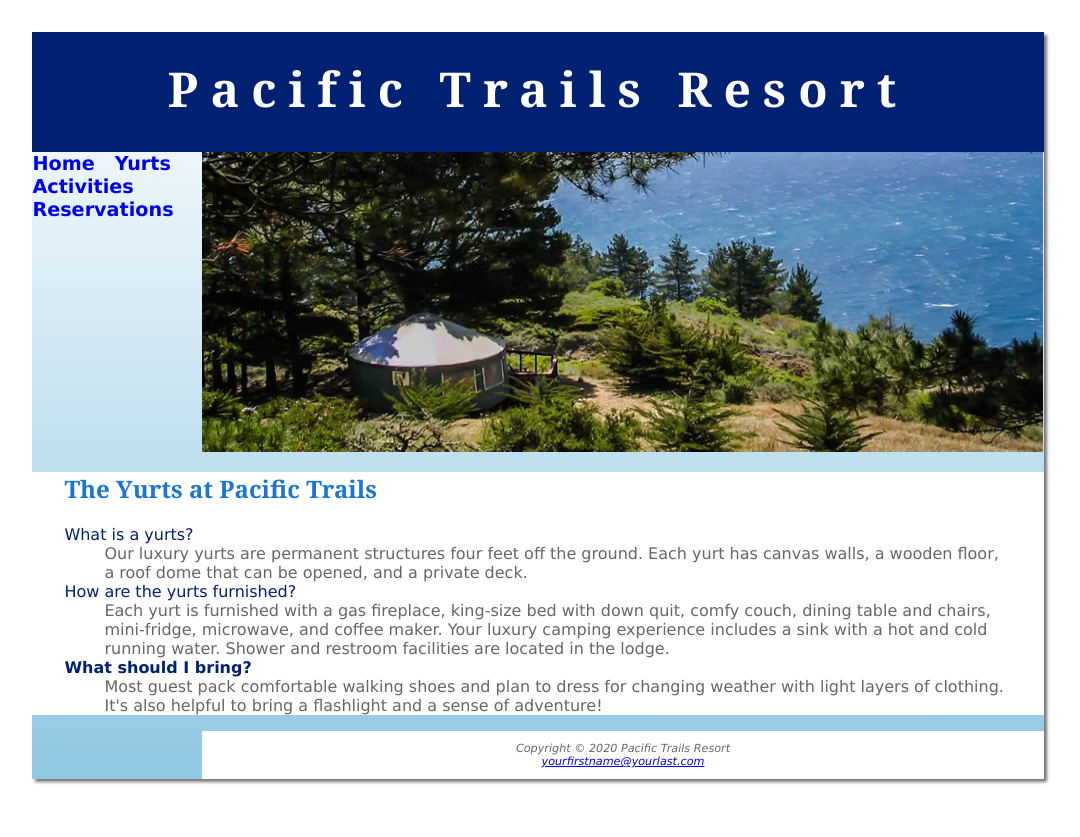
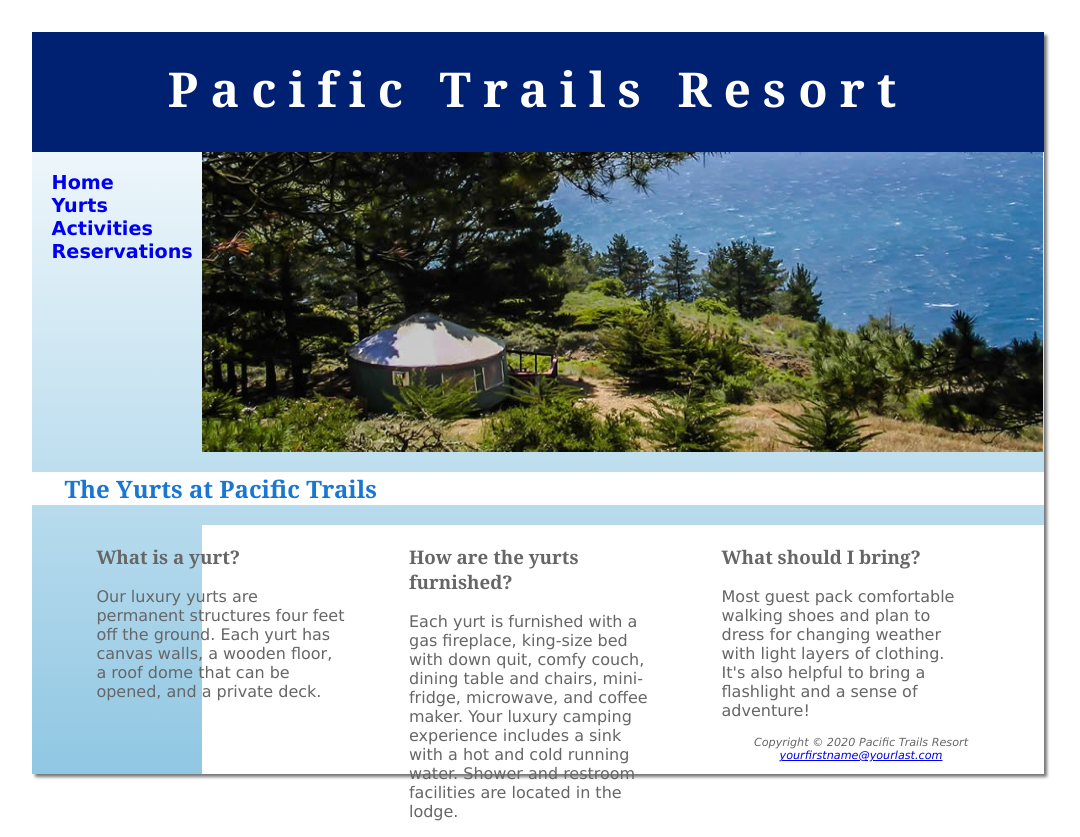
Before and after one commit to Daniel11111111w/Pacific-Trails-Resort, a plain HTML site: page yurts.html in a window 1280 px wide. Shown: the whole page, without its empty margins (102-1182 px from the left). Before the commit the page ends 800 px from the top, so only its background shows below. Drawn offline with Linux system fonts and the light colour scheme.

Commit message:
Update yurts.html

```diff
--- a/yurts.html
+++ b/yurts.html
@@ -8,35 +8,41 @@
 <body>
  <div id="wrapper">
 <header>
-<h1>Pacific Trails Resort</h1>
+<h1><a href="index.html">Pacific Trails Resort<a></h1>
 </header>
 <nav>
-<a href="index.html">Home</a> &nbsp;
-<a href="yurts.html">Yurts</a> &nbsp;
-<a href="activities.html">Activities</a> &nbsp;
-<a href="reservations.html">Reservations</a>
+  <ul>
+    <li><a href="index.html">Home</a></li>
+    <li><a href="yurts.html">Yurts</a></li>
+    <li><a href="activities.html">Activities</a></li>
+    <li><a href="reservations.html">Reservations</a></li>
+  </ul>
 </nav>
    <div id="yurtthero">
    </div>
 <main>
 <h2>The Yurts at Pacific Trails</h2>
-<dl>
-<dt>What is a yurts?</dt>
-<dd>Our luxury yurts are permanent structures four feet off the ground. Each yurt has
-canvas walls, a wooden floor, a roof dome that can be opened, and a private deck.</dd>
-<dt>How are the yurts furnished?</dt>
-<dd>Each yurt is furnished with a gas fireplace, king-size bed with down quit, comfy couch, dining table and chairs,
+<section>
+  <h3>What is a yurt?</h3>
+<p>Our luxury yurts are permanent structures four feet off the ground. Each yurt has
+canvas walls, a wooden floor, a roof dome that can be opened, and a private deck.</p>
+  </section>
+  <section>
+    <h3>How are the yurts furnished?</h3>
+  <p>Each yurt is furnished with a gas fireplace, king-size bed with down quit, comfy couch, dining table and chairs,
 mini-fridge, microwave, and coffee maker. Your luxury camping experience includes a sink with a hot and
-cold running water. Shower and restroom facilities are located in the lodge.</dd>
-<dt><strong>What should I bring?</strong></dt>
-<dd>Most guest pack comfortable walking shoes and plan to dress for changing weather with light layers of clothing.
-It&#39;s also helpful to bring a flashlight and a sense of adventure!</dd>
-</dl>
-</main>
+cold running water. Shower and restroom facilities are located in the lodge.</p>
+  </section>
+  <section>
+    <h3>What should I bring?</h3>
+    <p>Most guest pack comfortable walking shoes and plan to dress for changing weather with light layers of clothing.
+It&#39;s also helpful to bring a flashlight and a sense of adventure!</p>
+  </section>
+  </main>
 <footer>
 Copyright &copy; 2020 Pacific Trails Resort<br>
 <a href="mailto:yourfirstname@yourlastname.com">yourfirstname@yourlast.com</a>
 </footer>
 </div>
-</body>
-</html>
+  </body>
+   </html>
```
